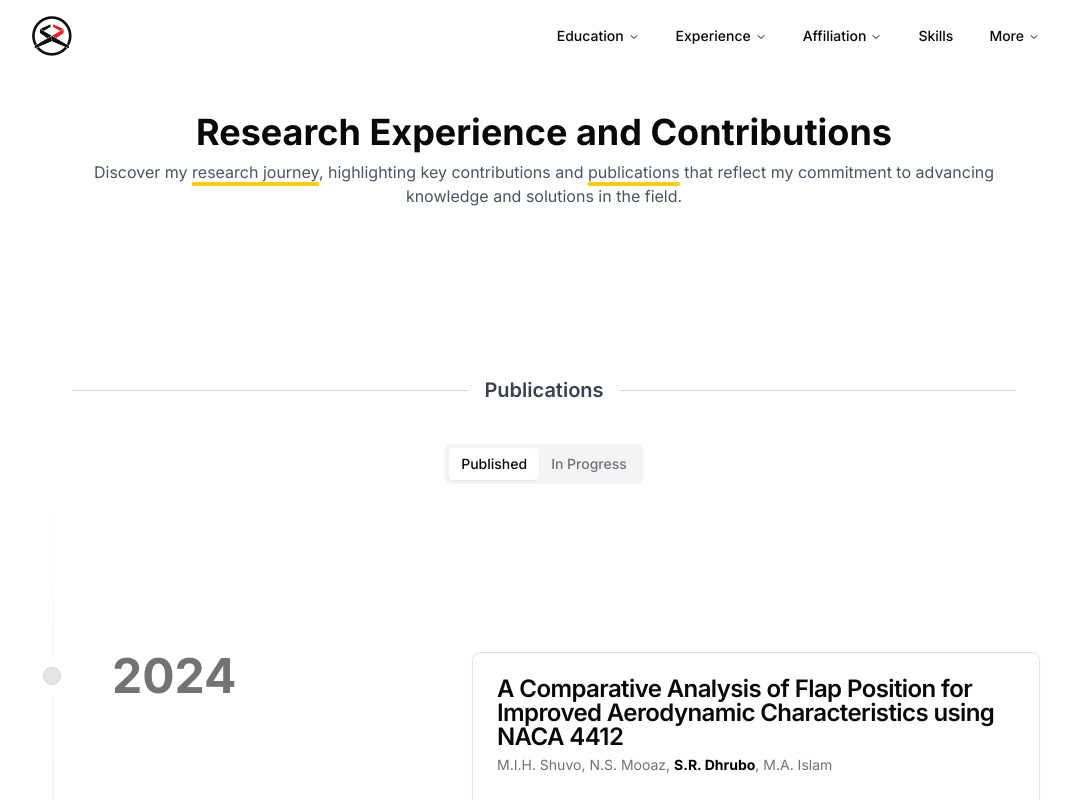
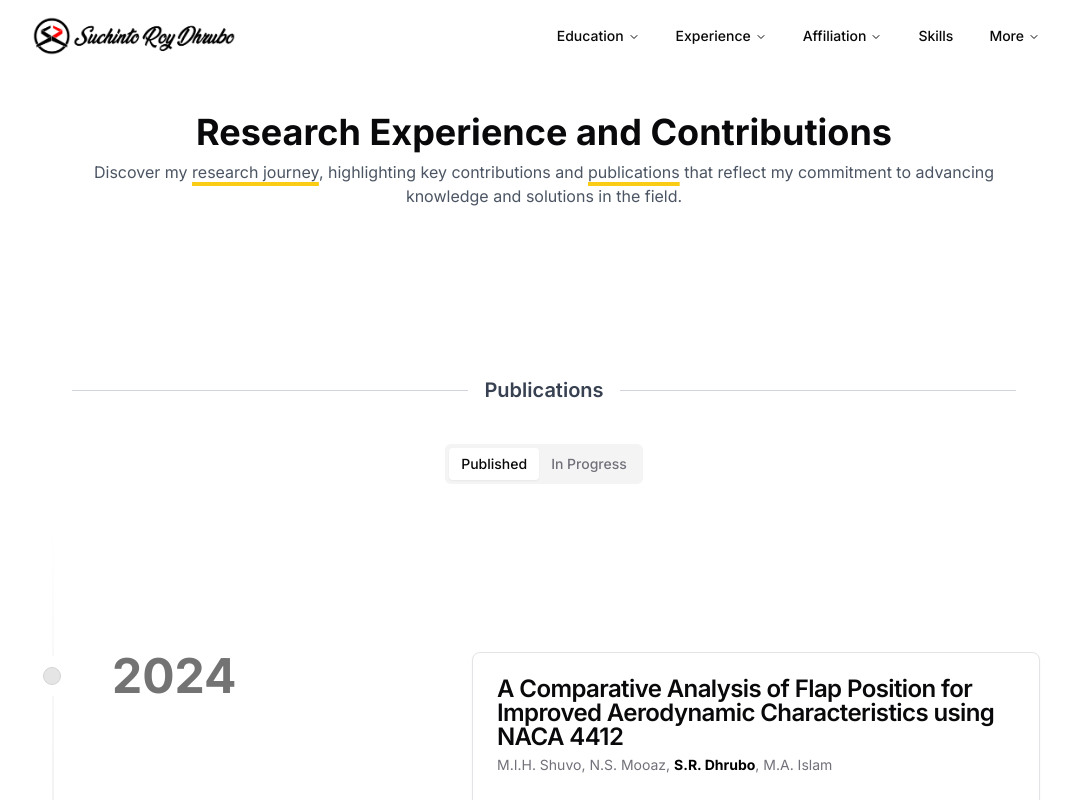
Before and after one commit to srdhrubo/srdhrubo, a Next.js app: page /research_experience in a window 1280 px wide. Shown: the top 800 px of the page, without its empty margins (96-1167 px from the left). Built offline with nearby package versions, Linux system fonts and the light colour scheme.

Commit message:
added large navbar logo for large screens

```diff
--- a/src/components/NavBar.tsx
+++ b/src/components/NavBar.tsx
@@ -75,7 +75,20 @@ export default function NavigationBar() {
       }`}
     >
       <Link href="/" className="z-10">
-        <Image src="/logo.png" alt="Logo" width={40} height={40} />
+        <Image
+          src="/logo.png"
+          alt="Logo"
+          width={40}
+          height={40}
+          className="block lg:hidden"
+        />
+        <Image
+          src="/logo_large.png"
+          alt="Logo"
+          width={217}
+          height={40}
+          className="hidden lg:block aspect-auto"
+        />
       </Link>
       <NavigationMenu>
         <NavigationMenuList>
```
Also changed, not shown: public/logo_large.png (added).
